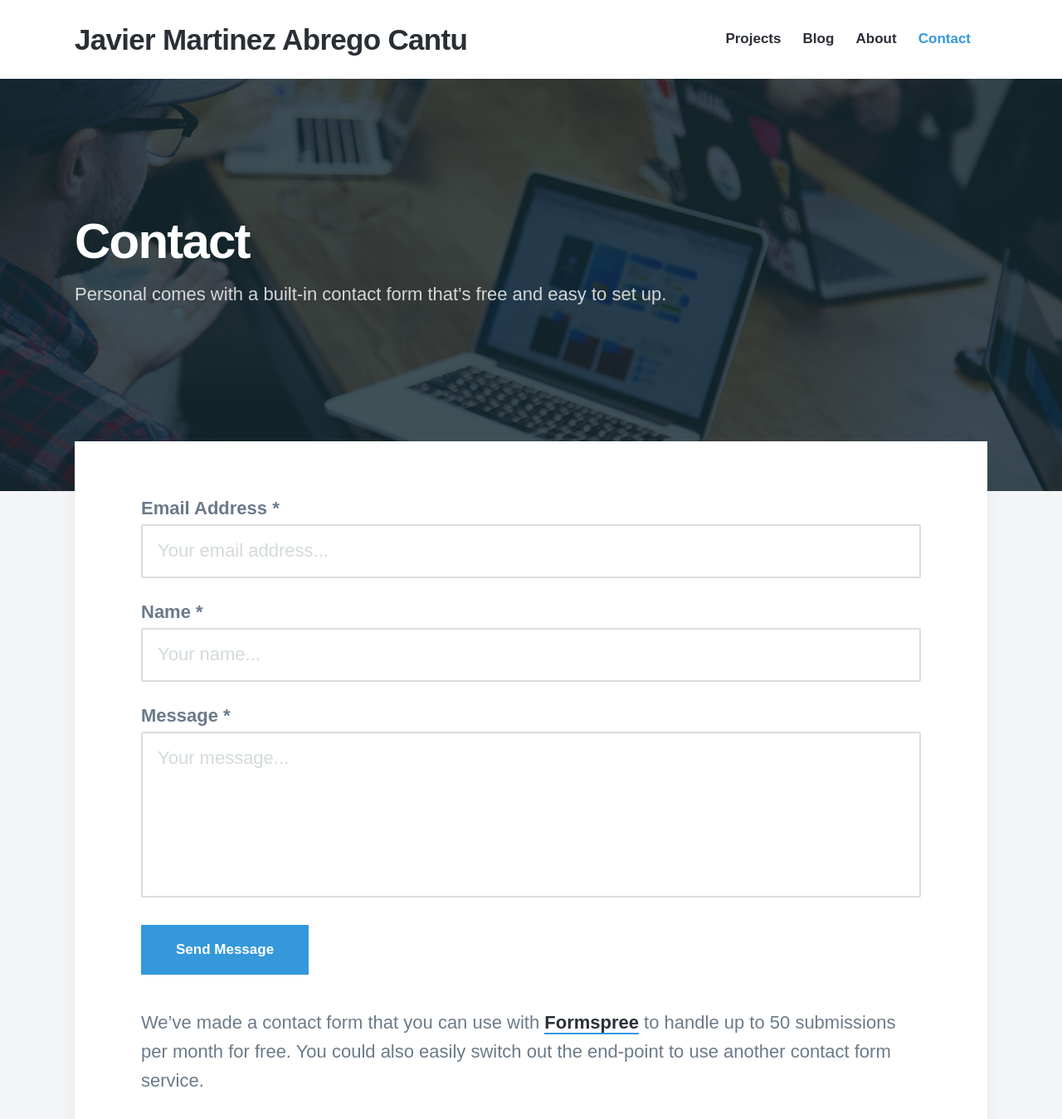
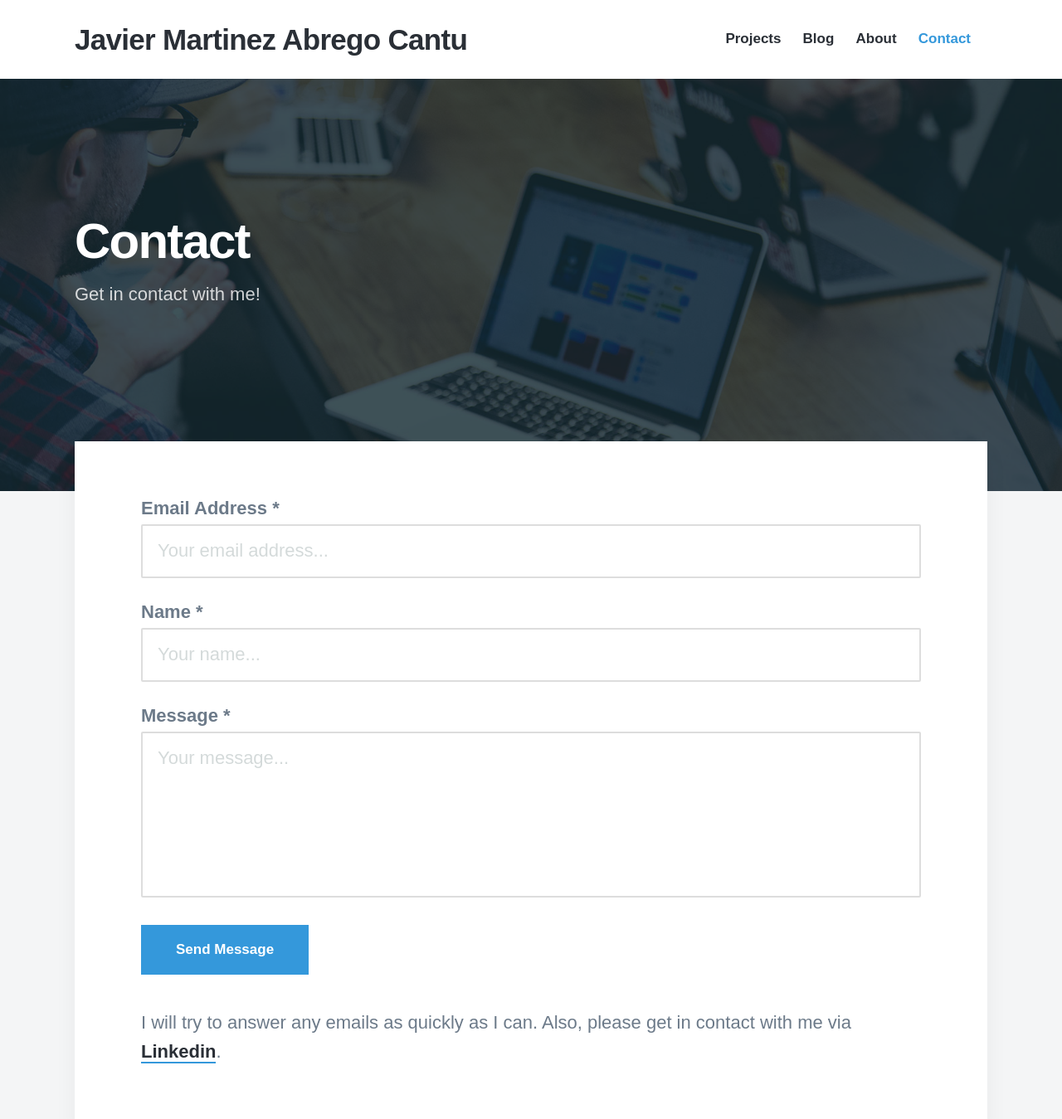
Before and after one commit to javimtza/javimtza.github.io, a Jekyll site: the page built from _pages/contact.md, in a window 1280 px wide and 1400 px high. Shown: the top 1349 px of the window at 83% size. Built offline with Jekyll 4.4.1, drawn with Linux system fonts in a browser that asks for light colours; nearby versions of some CDN libraries; some web fonts are replaced.

Commit message:
Update contact.md

```diff
--- a/_pages/contact.md
+++ b/_pages/contact.md
@@ -1,10 +1,10 @@
 ---
 title: Contact
-subtitle: Personal comes with a built-in contact form that's free and easy to set up.
-description: Personal is the perfect theme for developers, designers and other creatives.
+subtitle: Get in contact with me!
+description:
 featured_image: /images/demo/contact.jpg
 ---
 
 {% include contact-form.html %}
 
-We've made a contact form that you can use with [Formspree](https://formspree.io/) to handle up to 50 submissions per month for free. You could also easily switch out the end-point to use another contact form service.
+I will try to answer any emails as quickly as I can. Also, please get in contact with me via [Linkedin](https://www.linkedin.com/in/javier-martinez-abrego/).
```
